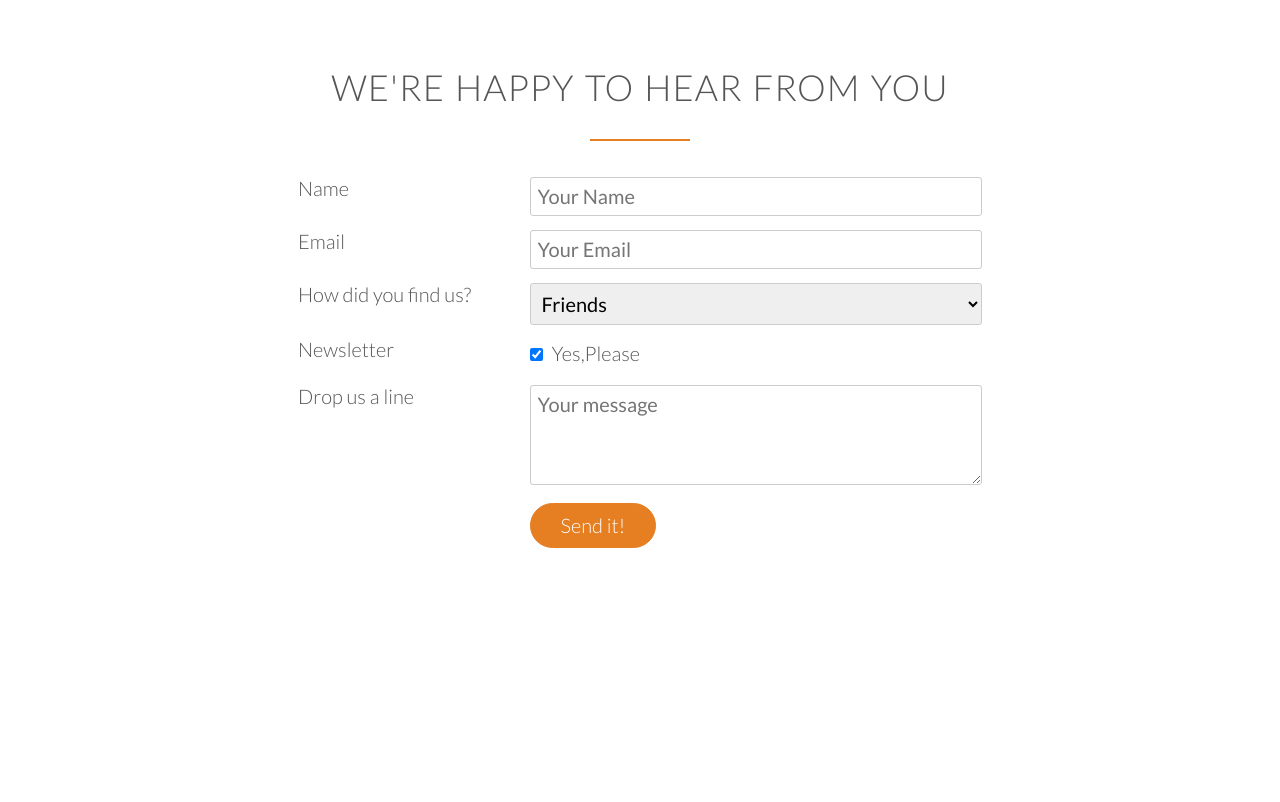
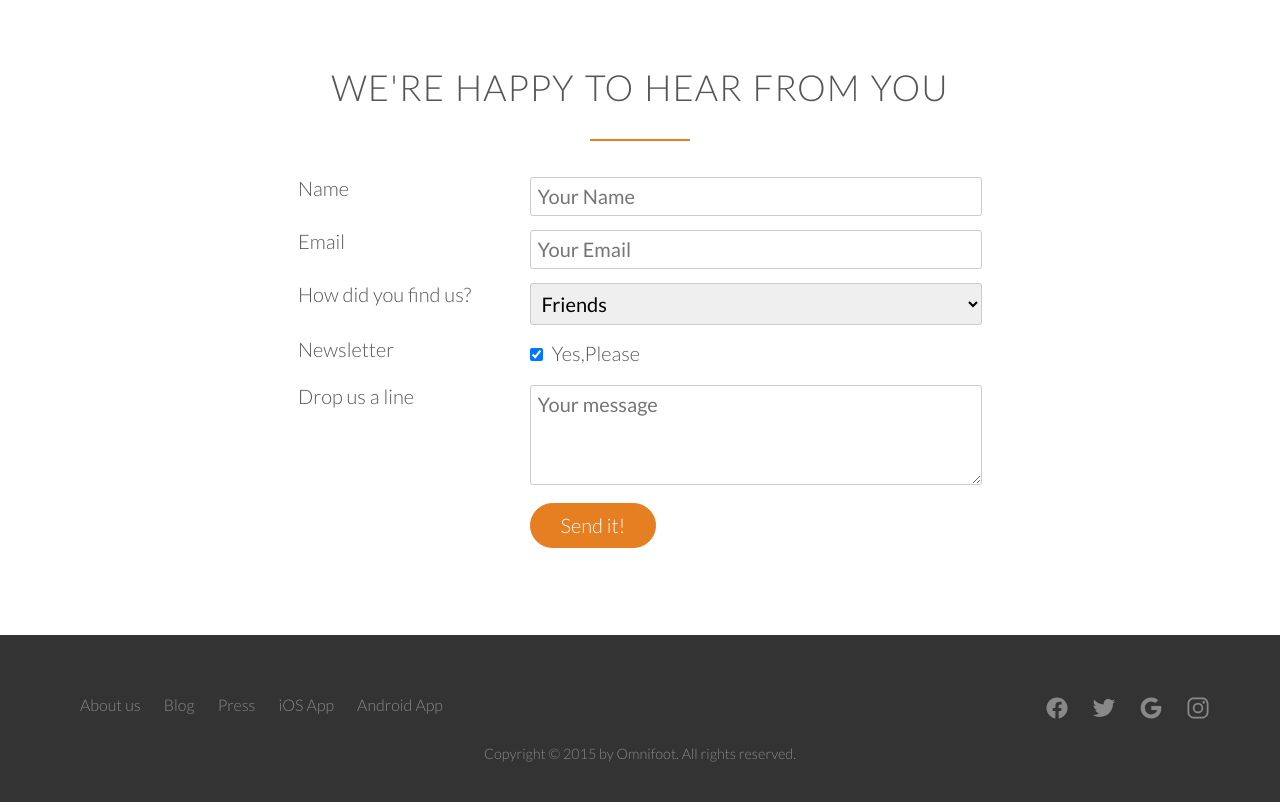
Before and after one commit to Rloui/Omnifood, a plain HTML site: page index.html in a window 1280 px wide. Shown: the part 4561-5363 px from the top of the page. Before the commit the page ends 5196 px from the top, so only its background shows below. Drawn offline with nearby package versions, Linux system fonts and the light colour scheme.

Commit message:
finished footer

```diff
--- a/index.html
+++ b/index.html
@@ -381,15 +381,33 @@
             </div>
         </section>
 
+        <footer>
+            <div class="row">
+                <div class="col span-1-of-2">
+                    <ul class="footer-nav">
+                        <li><a href="#">About us</a></li>
+                        <li><a href="#">Blog</a></li>
+                        <li><a href="#">Press</a></li>
+                        <li><a href="#">iOS App</a></li>
+                        <li><a href="#">Android App</a></li>
+                    </ul>
+                </div>
+                <div class="col span-1-of-2">
+                    <ul class="social-links">
+                        <li><a href="#"><ion-icon name="logo-facebook"></ion-icon></a></li>
+                        <li><a href="#"><ion-icon name="logo-twitter"></ion-icon></a></li>
+                        <li><a href="#"><ion-icon name="logo-google"></ion-icon></a></li>
+                        <li><a href="#"><ion-icon name="logo-instagram"></ion-icon></a></li>
+                    </ul>
+                </div>
+                <div class="row">
+                    <p>
+                        Copyright &copy 2015 by Omnifoot. All rights reserved.
+                    </p>
+                </div>
+            </div>
+        </footer>
+
         <script src="https://unpkg.com/ionicons@5.2.3/dist/ionicons.js"></script>
     </body>
 </html>
-
-<!-- Title:
-
-Fields to include:
-Name
-Email
-How did you find us?
-Newsletter
-Drop us a line -->
--- a/resources/css/style.css
+++ b/resources/css/style.css
@@ -469,3 +469,80 @@ input[type=checkbox] {
 *:focus {
     outline: none;
 }
+
+/* ---------------------------------------------------------- */
+/* Footer */
+/* ---------------------------------------------------------- */
+footer {
+    background-color: #333;
+    padding: 40px;
+    font-size: 80%;
+    /* color: #; */
+}
+
+.footer-nav {
+    list-style: none;
+    float: left;
+}
+
+.social-links {
+    list-style: none;
+    float: right;
+}
+
+.footer-nav li,
+.social-links li {
+    display: inline-block;
+    margin: 10px;
+}
+
+.footer-nav li:last-child,
+.social-links li:last-child {
+    margin-right: 0;
+}
+
+.footer-nav li a:link,
+.footer-nav li a:visited,
+.social-links li a:link,
+.social-links li a :visited {
+    text-decoration: none;
+    border: 0;
+    color: #888;
+}
+
+.footer-nav li a:hover,
+.footer-nav li a:active {
+    color: #fff;
+}
+
+footer p {
+    color: #888;
+    font-size: 90%;
+    margin-top: 30px;
+    text-align: center;
+}
+
+.social-links li a:link,
+.social.links li a:visited {
+    font-size: 150%;
+}
+
+ion-icon[name=logo-facebook],
+ion-icon[name=logo-twitter],
+ion-icon[name=logo-google],
+ion-icon[name=logo-instagram] {
+    transition: color 0.2s;
+}
+
+ion-icon[name=logo-facebook]:hover {
+    color: #3b5998;
+}
+ion-icon[name=logo-twitter]:hover {
+    color: #00aced;
+}
+ion-icon[name=logo-google]:hover {
+    color: #dd4b39;
+}
+ion-icon[name=logo-instagram]:hover {
+    color: #517fa4;
+}
```
